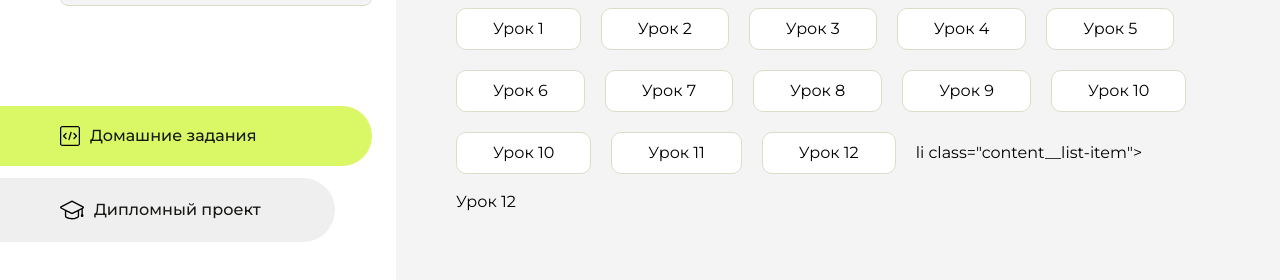
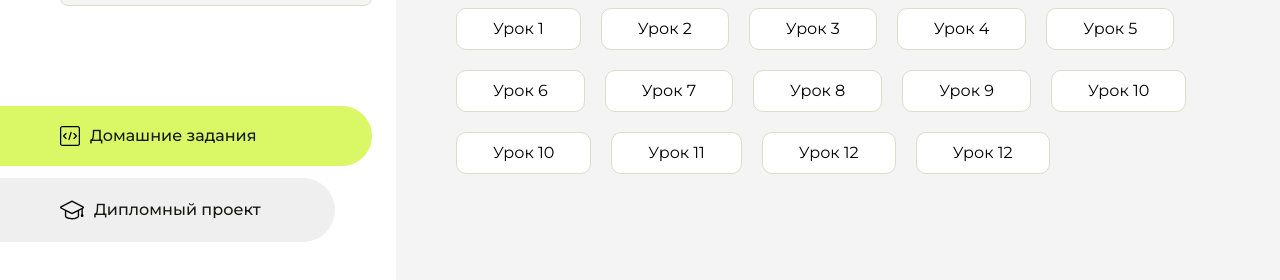
Before and after one commit to Kirill899/homework1, a plain HTML site: page index.html in a window 1280 px wide. Shown: the part 230-510 px from the top of the page. Drawn offline with Linux system fonts and the light colour scheme.

Commit message:
Update index.html

```diff
--- a/index.html
+++ b/index.html
@@ -131,7 +131,7 @@
                     <li class="content__list-item">
                         <a href="nike project1/index.html">Урок 12</a>
                     </li>
-                    li class="content__list-item">
+                    <li class="content__list-item">
                         <a href="nike project22/index.html">Урок 12</a>
                     </li>
                 </ul>
```
